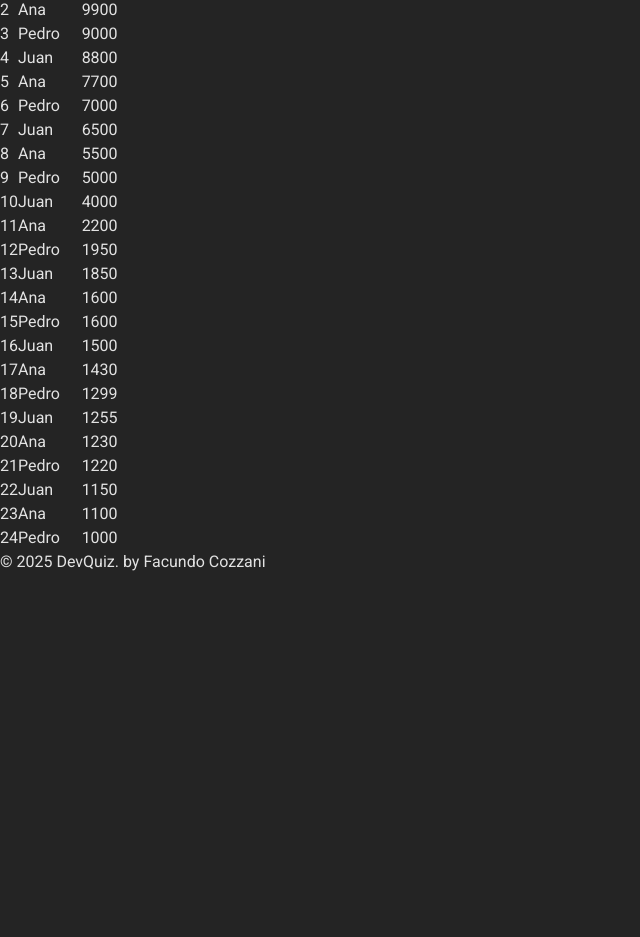
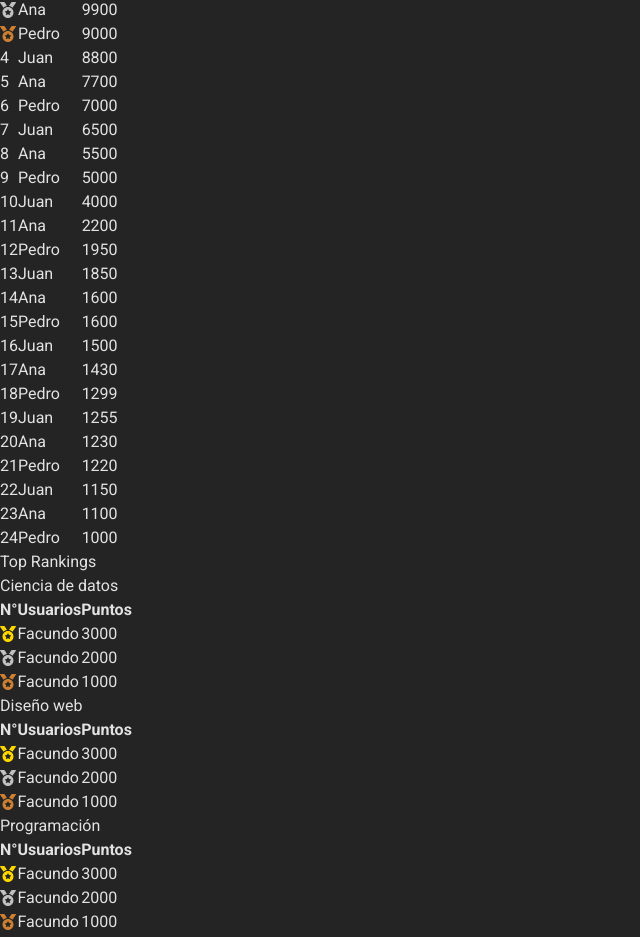
Before and after one commit to FatuKING/devquiz, a React (Vite) app: page /ranking in a window 1280 px wide. Shown: the part 226-1163 px from the top of the page, without its empty margins (0-640 px from the left). Before the commit the page ends 800 px from the top, so only its background shows below. Built offline with nearby package versions, Linux system fonts and the light colour scheme.

Commit message:
Agrego funcionalidades en ranking y modifico estilos

```diff
--- a/src/components/Form.jsx
+++ b/src/components/Form.jsx
@@ -10,19 +10,16 @@ export function Form () {
         <form action='' className='flex flex-col gap-4 text-light-text dark:text-dark-text w-11/12 sm:w-4/5 md:w-1/2 xl:w-2/5 2xl:w-1/3'>
           <div className='flex flex-col gap-4 md:text-xl text-light-title dark:text-dark-title font-medium'>
             <label className='flex flex-col gap-2' htmlFor=''>
-              Nombre
-              <input className='p-2 rounded dark:text-dark-text text-light-text bg-white/30 dark:bg-dark-card focus:outline-none shadow-sm shadow-light-button dark:shadow-dark-button' type='text' />
+              <input className='p-2 rounded dark:text-dark-text text-light-text bg-white/30 dark:bg-dark-card focus:outline-none shadow-sm shadow-light-button dark:shadow-dark-button' placeholder='Nombre completo' type='text' />
             </label>
 
             <label className='flex flex-col gap-2' htmlFor=''>
-              Email
-              <input className='p-2 rounded dark:text-dark-text text-light-text bg-white/30 dark:bg-dark-card focus:outline-none shadow-sm shadow-light-button dark:shadow-dark-button' type='text' />
+              <input className='p-2 rounded dark:text-dark-text text-light-text bg-white/30 dark:bg-dark-card focus:outline-none shadow-sm shadow-light-button dark:shadow-dark-button' placeholder='Email' type='text' />
             </label>
           </div>
 
           <label className='flex flex-col gap-2 lg:text-lg md:text-xl rounded text-light-title dark:text-dark-title font-medium' htmlFor=''>
-            Mensaje
-            <textarea className='h-32 rounded p-2 dark:text-dark-text text-light-text bg-white/30 dark:bg-dark-card focus:outline-none shadow-sm shadow-light-button dark:shadow-dark-button' id='message' />
+            <textarea className='h-32 rounded p-2 dark:text-dark-text text-light-text bg-white/30 dark:bg-dark-card focus:outline-none shadow-sm shadow-light-button dark:shadow-dark-button' id='message' placeholder='Mensaje' />
           </label>
 
           <input className='bg-light-button dark:bg-dark-button text-light-buttonText dark:text-dark-buttonText p-2 lg:text-lg xl:text-xl font-semibold cursor-pointer' type='submit' />
--- a/src/components/PlayerRow.jsx
+++ b/src/components/PlayerRow.jsx
@@ -1,7 +1,7 @@
 export function PlayerRow ({ top, name, points }) {
   return (
     <>
-      <tr className='flex justify-between p-2 pl-3 pr-3 rounded hover:bg-light-button hover:dark:bg-dark-button'>
+      <tr className='flex justify-between items-center p-2 pl-3 pr-3 rounded hover:bg-light-button hover:dark:bg-dark-button'>
         <td>{top}</td>
         <td>{name}</td>
         <td>{points}</td>
--- a/src/hooks/useRanking.js
+++ b/src/hooks/useRanking.js
@@ -3,7 +3,10 @@ import { useReducer, useEffect } from 'react'
 const initialState = {
   ranking: [],
   currentCategory: 'cienciaDeDatos',
-  loading: false
+  loading: false,
+  topCategoryOne: [{usuario: 'Facundo', puntos: 3000}, {usuario: 'Facundo', puntos: 2000}, {usuario: 'Facundo', puntos: 1000}],
+  topCategoryTwo: [],
+  topCategoryThree: []
 }
 
 const reducer = (state, action) => {
--- a/src/pages/Ladding.jsx
+++ b/src/pages/Ladding.jsx
@@ -9,19 +9,12 @@ export function Ladding () {
       <main className='flex flex-col gap-10 w-full h-full bg-light-background dark:bg-dark-background'>
         <Navbar />
         <section className='flex justify-center items-center lg:w-full'>
-          <article className='flex flex-col justify-center items-center gap-20 w-11/12'>
-            <section className='flex flex-col gap-10'>
+          <article className='flex flex-col justify-center items-center gap-14 w-11/12'>
               <TextBlock
                 title='Desafía y Mejora tus Conocimientos'
                 text='DevQuiz es un juego interactivo de preguntas y respuestas diseñado para que desarrolladores de todos los niveles puedan aprender y mejorar sus habilidades de una manera divertida. Con preguntas sobre diversos temas de desarrollo, tendrás la oportunidad de desafiar tus conocimientos mientras juegas y aprendes.'
               />
-              <Link
-                to='/game'
-                className='text-light-buttonText dark:text-dark-buttonText bg-light-button dark:bg-dark-button rounded p-1 md:p-2 w-40 text-center font-semibold text-lg md:text-xl'
-              >
-                Empieza Ahora
-              </Link>
-            </section>
+
 
             <TextBlock
               title='¿Cómo funciona?'
@@ -29,6 +22,13 @@ export function Ladding () {
         Mejora constantemente: Cuanto más juegues, más aprenderás. El juego está diseñado para ayudarte a repasar conceptos claves de programación.
         Contribuye a la comunidad: DevQuiz es un proyecto open source. Cualquiera puede sugerir preguntas nuevas, aportar mejoras, o corregir errores. ¡Tu conocimiento también puede ayudar a otros!'
             />
+
+            <Link
+              to='/game'
+              className='text-light-buttonText dark:text-dark-buttonText bg-light-button dark:bg-dark-button rounded p-1 md:p-2 w-40 text-center font-semibold text-lg md:text-xl'
+            >
+              Empieza Ahora
+            </Link>
           </article>
         </section>
         <Footer />
--- a/src/pages/Ranking.jsx
+++ b/src/pages/Ranking.jsx
@@ -4,6 +4,8 @@ import { PlayerRow } from '../components/PlayerRow.jsx'
 import { useRanking } from '../hooks/useRanking.js'
 import { Loading } from '../components/Loading.jsx'
 import { Footer } from '../components/Footer.jsx'
+import { FaMedal } from "react-icons/fa";
+
 
 export function Ranking () {
   const { state, dispatch } = useRanking()
@@ -13,9 +15,10 @@ export function Ranking () {
       <main className='flex flex-col gap-10 w-full h-full bg-light-background dark:bg-dark-background'>
         <Navbar />
         <section className='flex justify-center items-center w-full'>
-          <article className='dark:text-dark-text text-light-text w-11/12'>
+          <div className='flex gap-20 w-11/12'>
+          <article className='flex flex-col gap-2 dark:text-dark-text text-light-text w-1/2'>
             <div className='flex justify-between'>
-              <h1 className='flex items-center gap-2 text-xl sm:text-3xl font-medium text-light-title dark:text-dark-title'><GiTrophyCup /> Ranking</h1>
+              <h1 className='flex items-center gap-2 text-xl sm:text-3xl font-medium text-light-title dark:text-dark-title'><GiTrophyCup color='gold' /> Ranking</h1>
 
               <select className='p-1 px-2 text-base sm:text-xl text-light-buttonText bg-light-button dark:text-dark-buttonText dark:bg-dark-button rounded-lg' onChange={(e) => dispatch({ type: 'changeCategory', payload: e.target.value })} name='category'>
                 <option className='text-sm sm:text-lg rounded-lg' value='cienciaDeDatos'>Ciencia de datos</option>
@@ -23,9 +26,9 @@ export function Ranking () {
                 <option className='text-sm sm:text-lg' value='programacion'>Programación</option>
               </select>
             </div>
-            <table className='flex flex-col w-full h-[700px]'>
+            <table className='flex flex-col w-full h-[700px] bg-light-bgSecondary dark:bg-dark-bgSecondary rounded'>
               <thead>
-                <tr className='flex justify-between pt-8 px-3 text-xl text-light-title dark:text-dark-title'>
+                <tr className='flex justify-between pt-2 px-3 text-lg text-light-title dark:text-dark-title'>
                   <th>N°</th>
                   <th>Usuarios</th>
                   <th>Puntos</th>
@@ -38,11 +41,81 @@ export function Ranking () {
                 </div>
                 : <tbody className='text-lg overflow-x-scroll h-full text-light-title dark:text-dark-title'>
                   {state.ranking.map((puesto, index) => (
-                    <PlayerRow key={index} top={puesto.puesto} name={puesto.usuario} points={puesto.puntos} />
+                    <PlayerRow key={index}
+                    top={index === 0 ? <FaMedal style={{ color: "gold" }} /> : index === 1 ? <FaMedal color="silver" /> : index === 2 ? <FaMedal style={{ color: "#cd7f32" }} /> : index + 1}
+                    name={puesto.usuario}
+                    points={puesto.puntos} />
                   ))}
                   </tbody>}
             </table>
           </article>
+
+          <article className='flex flex-col gap-2 w-1/2'>
+            <h2 className='text-xl sm:text-3xl font-medium text-light-title dark:text-dark-title'>Top Rankings</h2>
+            <div className='pt-2 px-3 w-full bg-light-bgSecondary dark:bg-dark-bgSecondary rounded'>
+              <h2 className='font-medium text-xl text-light-title dark:text-dark-title px-3'>Ciencia de datos</h2>
+              <table className='w-full'>
+                <thead>
+                  <tr className='flex justify-between text-lg text-light-title dark:text-dark-title px-3'>
+                    <th>N°</th>
+                    <th>Usuarios</th>
+                    <th>Puntos</th>
+                  </tr>
+                </thead>
+                <tbody>
+                  {state.topCategoryOne.map((user, index) => (
+                    <PlayerRow key={index}
+                    top={index === 0 ? <FaMedal style={{ color: "gold" }} /> : index === 1 ? <FaMedal color="silver" /> : index === 2 ? <FaMedal style={{ color: "#cd7f32" }} /> : index + 1}
+                    name={user.usuario}
+                    points={user.puntos} />
+                  ))}
+                </tbody>
+              </table>
+            </div>
+
+            <div className='pt-2 px-3 w-full bg-light-bgSecondary dark:bg-dark-bgSecondary rounded'>
+              <h2 className='font-medium text-xl px-3'>Diseño web</h2>
+              <table className='w-full'>
+                <thead>
+                  <tr className='flex justify-between text-xl text-light-title dark:text-dark-title px-3'>
+                    <th>N°</th>
+                    <th>Usuarios</th>
+                    <th>Puntos</th>
+                  </tr>
+                </thead>
+                <tbody>
+                {state.topCategoryOne.map((user, index) => (
+                    <PlayerRow key={index}
+                    top={index === 0 ? <FaMedal style={{ color: "gold" }} /> : index === 1 ? <FaMedal color="silver" /> : index === 2 ? <FaMedal style={{ color: "#cd7f32" }} /> : index + 1}
+                    name={user.usuario}
+                    points={user.puntos} />
+                  ))}
+                </tbody>
+              </table>
+            </div>
+
+            <div className='pt-2 px-3 w-full bg-light-bgSecondary dark:bg-dark-bgSecondary rounded'>
+              <h2 className='font-medium text-xl px-3'>Programación</h2>
+              <table className='w-full'>
+                <thead>
+                  <tr className='flex justify-between text-xl text-light-title dark:text-dark-title px-3'>
+                    <th>N°</th>
+                    <th>Usuarios</th>
+                    <th>Puntos</th>
+                  </tr>
+                </thead>
+                <tbody>
+                {state.topCategoryOne.map((user, index) => (
+                    <PlayerRow key={index}
+                    top={index === 0 ? <FaMedal style={{ color: "gold" }} /> : index === 1 ? <FaMedal color="silver" /> : index === 2 ? <FaMedal style={{ color: "#cd7f32" }} /> : index + 1}
+                    name={user.usuario}
+                    points={user.puntos} />
+                  ))}
+                </tbody>
+              </table>
+            </div>
+          </article>
+          </div>
         </section>
         <Footer />
       </main>
```
